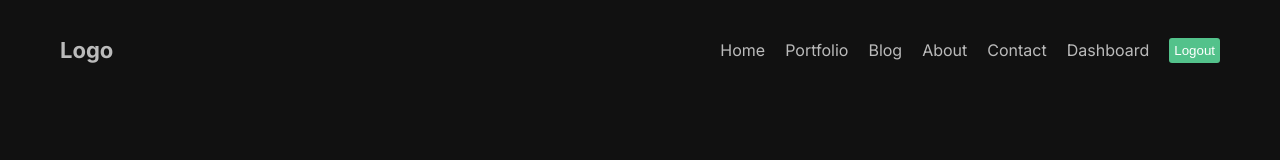
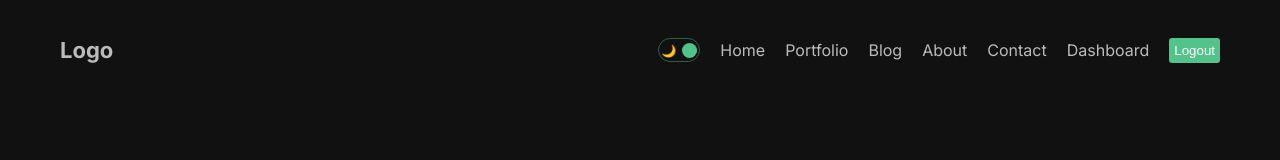
Before and after one commit to jzamora5/nextJS13-app-router, a Next.js app in the folder my-app/: page / in a window 1280 px wide. Shown: the top 160 px of the page. Built offline with nearby package versions, Linux system fonts and the light colour scheme.

Commit message:
Theme Change

```diff
--- /dev/null
+++ b/my-app/context/ThemeContext.js
@@ -0,0 +1,19 @@
+"use client";
+
+import { createContext, useState } from "react";
+
+export const ThemeContext = createContext();
+
+export const ThemeProvider = ({ children }) => {
+  const [mode, setMode] = useState("dark");
+
+  const toggle = () => {
+    setMode((prev) => (prev === "dark" ? "light" : "dark"));
+  };
+
+  return (
+    <ThemeContext.Provider value={{ toggle, mode }}>
+      <div className={`theme ${mode}`}>{children}</div>
+    </ThemeContext.Provider>
+  );
+};
--- a/my-app/src/app/globals.css
+++ b/my-app/src/app/globals.css
@@ -17,6 +17,20 @@ a {
   color: inherit;
 }
 
+.theme {
+  transition: 1s all ease;
+}
+
+.light {
+  background-color: white;
+  color: #111;
+}
+
+.dark {
+  background-color: #111;
+  color: #bbb;
+}
+
 .container {
   max-width: 1366px;
   min-height: 100vh;
--- a/my-app/src/app/layout.jsx
+++ b/my-app/src/app/layout.jsx
@@ -2,6 +2,7 @@ import Navbar from "@/components/navbar/Navbar";
 import "./globals.css";
 import { Inter } from "next/font/google";
 import Footer from "@/components/footer/Footer";
+import { ThemeProvider } from "../../context/ThemeContext";
 
 const inter = Inter({ subsets: ["latin"] });
 
@@ -14,11 +15,13 @@ export default function RootLayout({ children }) {
   return (
     <html lang="en">
       <body className={inter.className}>
-        <div className="container">
-          <Navbar />
-          {children}
-          <Footer />
-        </div>
+        <ThemeProvider>
+          <div className="container">
+            <Navbar />
+            {children}
+            <Footer />
+          </div>
+        </ThemeProvider>
       </body>
     </html>
   );
--- /dev/null
+++ b/my-app/src/components/darkModeToggle/DarkModeToggle.jsx
@@ -0,0 +1,22 @@
+"use client";
+
+import React, { useContext } from "react";
+import styles from "./darkModeToggle.module.css";
+import { ThemeContext } from "../../../context/ThemeContext";
+
+const DarkModeToggle = () => {
+  const { toggle, mode } = useContext(ThemeContext);
+
+  return (
+    <div className={styles.container} onClick={toggle}>
+      <div className={styles.icon}>🌙</div>
+      <div className={styles.icon}>☀️</div>
+      <div
+        className={styles.ball}
+        style={mode === "light" ? { left: "2px" } : { right: "2px" }}
+      />
+    </div>
+  );
+};
+
+export default DarkModeToggle;
--- /dev/null
+++ b/my-app/src/components/darkModeToggle/darkModeToggle.module.css
@@ -0,0 +1,24 @@
+.container {
+  width: 42px;
+  height: 24px;
+  border: 1.5px solid #53c28b70;
+  border-radius: 30px;
+  display: flex;
+  align-items: center;
+  justify-content: space-between;
+  padding: 2px;
+  position: relative;
+  cursor: pointer;
+}
+
+.icon {
+  font-size: 12px;
+}
+
+.ball {
+  width: 15px;
+  height: 15px;
+  background-color: #52c28b;
+  border-radius: 50%;
+  position: absolute;
+}
--- a/my-app/src/components/navbar/Navbar.jsx
+++ b/my-app/src/components/navbar/Navbar.jsx
@@ -2,6 +2,7 @@
 import Link from "next/link";
 import React from "react";
 import styles from "./navbar.module.css";
+import DarkModeToggle from "../darkModeToggle/DarkModeToggle";
 
 const links = [
   {
@@ -43,6 +44,7 @@ const Navbar = () => {
         Logo
       </Link>
       <div className={styles.links}>
+        <DarkModeToggle />
         {links.map((link) => (
           <Link key={link.id} href={link.url} className={styles.link}>
             {link.title}
```
